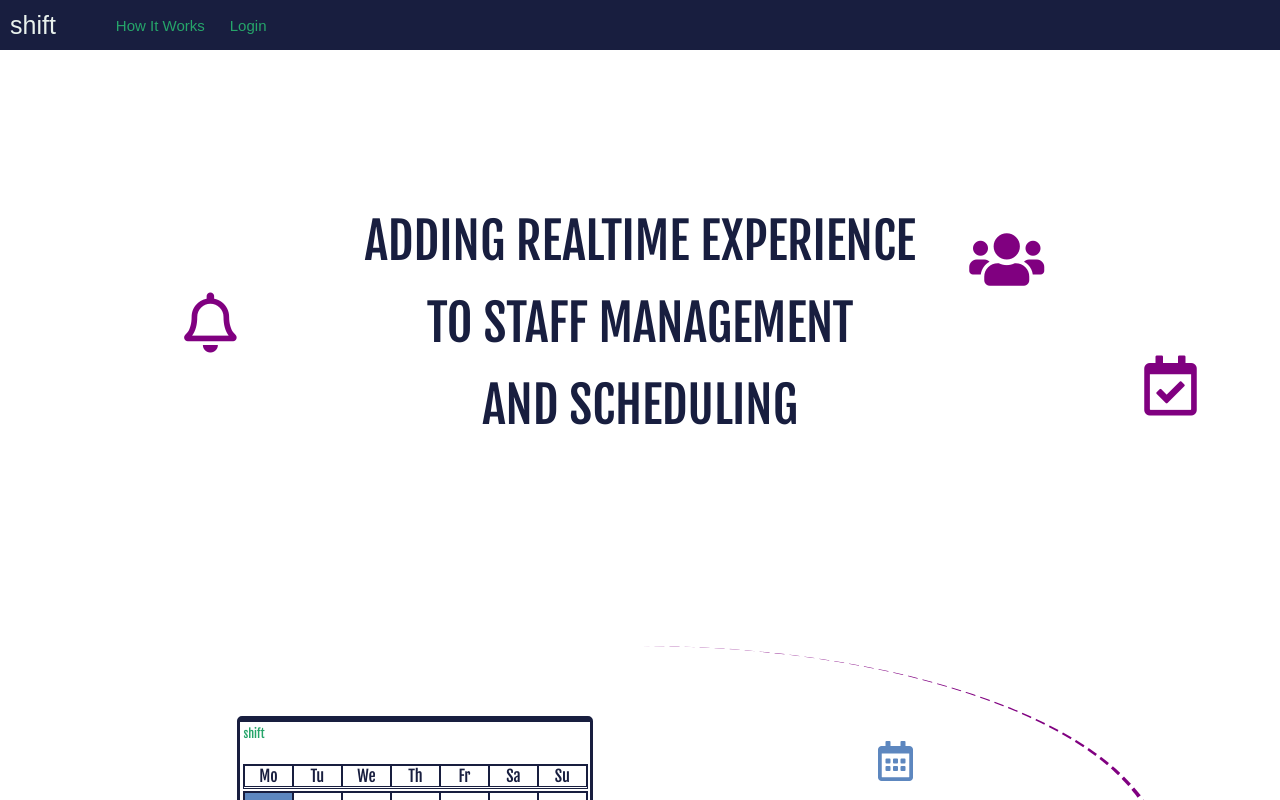
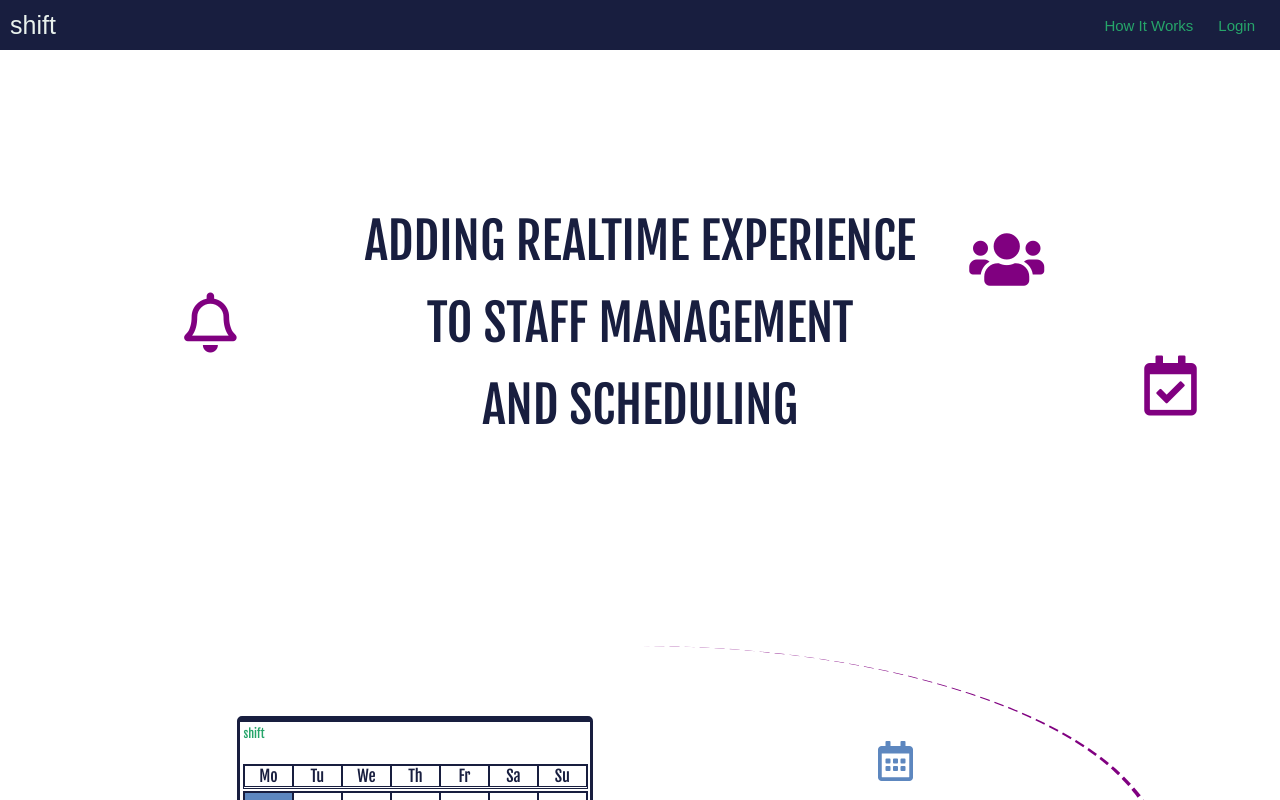
Before and after one commit to yh2n/shift-client, a React (Create React App) app: page / in a window 1280 px wide. Shown: the top 800 px of the page. Built offline with nearby package versions, Linux system fonts and the light colour scheme; no server answers; a web font is replaced by a local one.

Commit message:
Fix flex property due className change

```diff
--- a/src/components/LandingPage.css
+++ b/src/components/LandingPage.css
@@ -367,6 +367,7 @@
     font-family: 'Allerta Stencil', sans-serif;
     padding: 0 60px 0 10px;
     color: #E9F2ED;
+    flex: 1
 }
 
 .landing_page_header_redirect {
```
